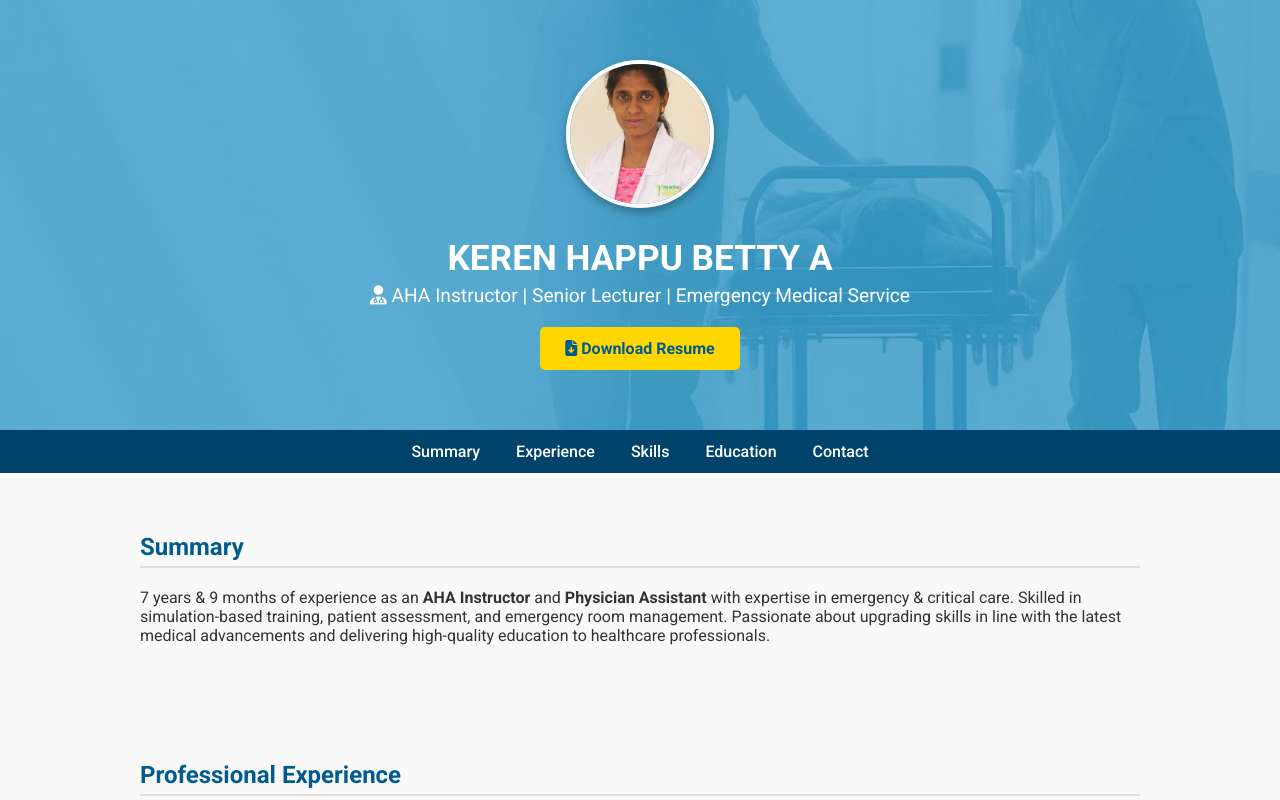
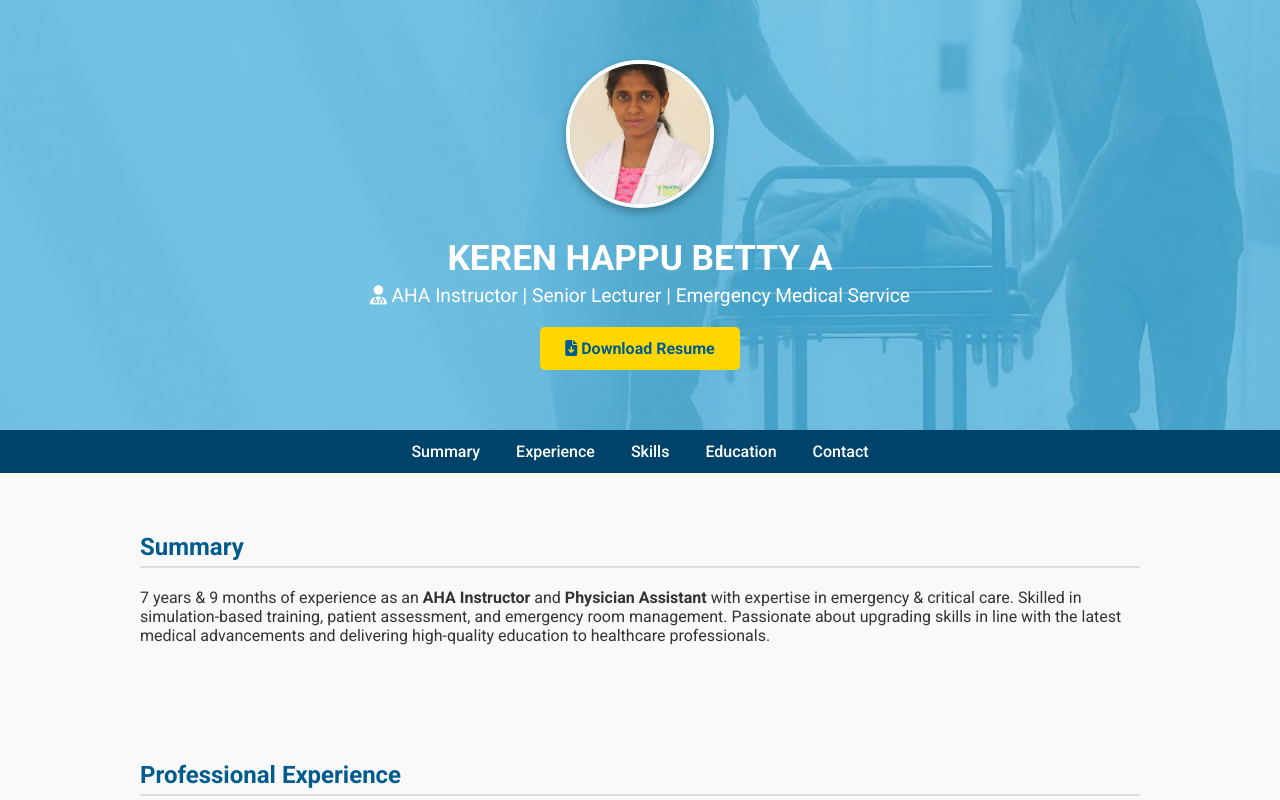
Before and after one commit to kerenbetty93-cmyk/kerenbetty93-cmyk.github.io, a plain HTML site: page index.html in a window 1280 px wide. Shown: the top 800 px of the page. Drawn offline with nearby package versions, Linux system fonts and the light colour scheme.

Commit message:
Update index.html

```diff
--- a/index.html
+++ b/index.html
@@ -36,7 +36,7 @@
         position: absolute;
         top: 0; left: 0;
         width: 100%; height: 100%;
-        background-color: rgba(0, 91, 143, 0.25);
+        background-color: rgba(0, 91, 143, 0.05);
     }
     header * {
         position: relative;
```
